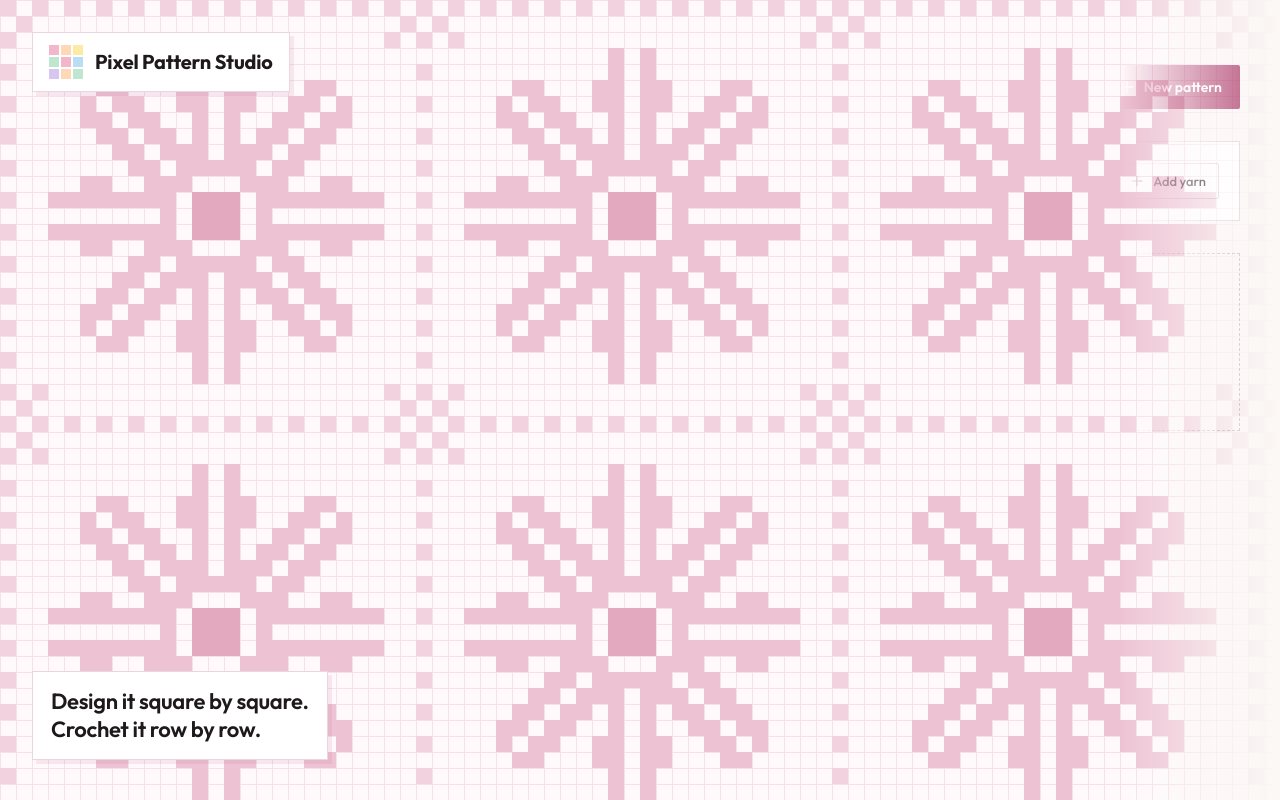
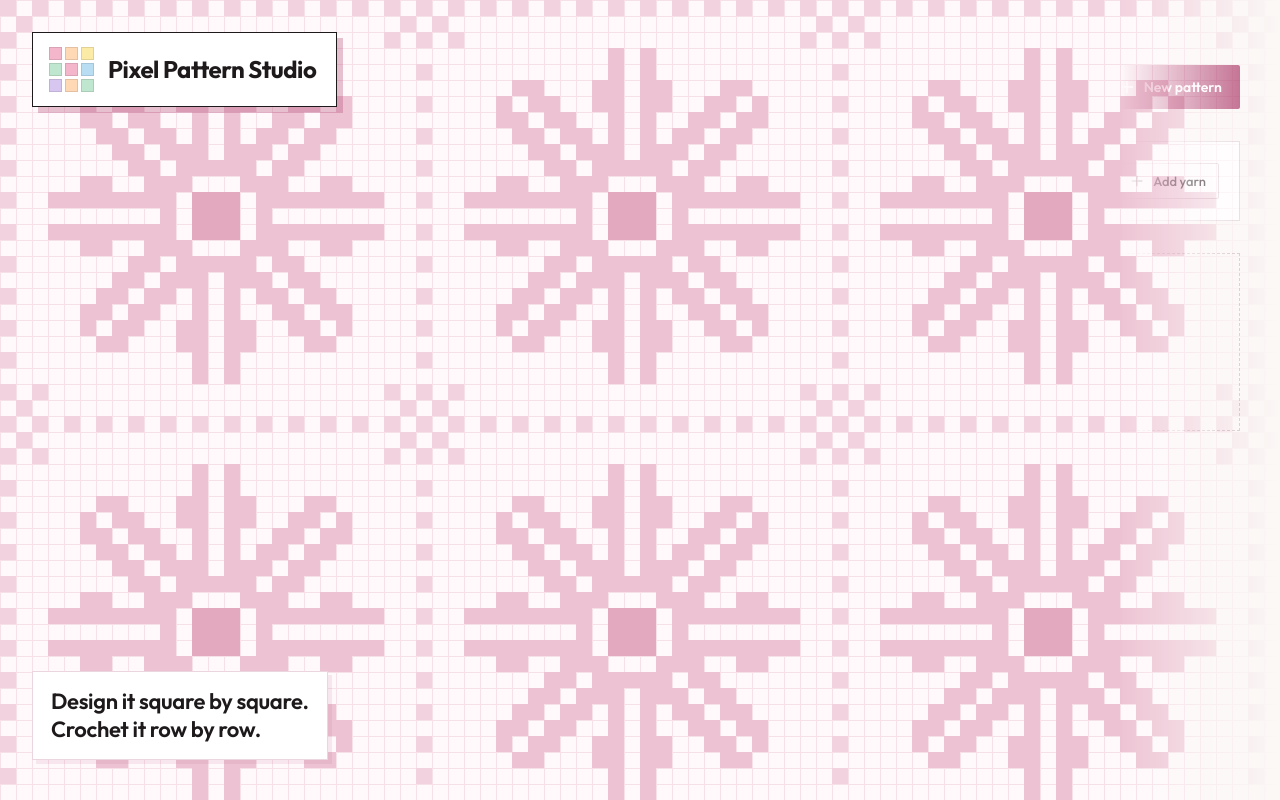
Before and after one commit to BalaciSofia/pixel-crochet-app, a Next.js app: page / in a window 1280 px wide. Both pictures are taken after a click on the button "Start". Built offline with nearby package versions, Linux system fonts and the light colour scheme; what @mui/material-nextjs would draw is missing.

Commit message:
make logo stand out more

```diff
--- a/app/components/Gallery/Gallery.module.css
+++ b/app/components/Gallery/Gallery.module.css
@@ -49,6 +49,12 @@
   background: var(--white);
   border: 1px solid #EBD5DE;
   box-shadow: var(--shadow-plate);
+}
+
+.logoPlate {
+  padding: 14px 20px 14px 16px;
+  border-color: var(--ink);
+  box-shadow: 6px 6px 0 rgba(178, 74, 116, 0.32);
 }
 
 .tagline {
--- a/app/components/Gallery/Gallery.tsx
+++ b/app/components/Gallery/Gallery.tsx
@@ -151,7 +151,7 @@ export default function Gallery({ onOpenProject }: Props) {
         {showWelcome && <Welcome visible={!entered} onStart={handleStart} />}
 
         <div className={styles.plates} aria-hidden={!entered}>
-          <div className={styles.plate}>
+          <div className={`${styles.plate} ${styles.logoPlate}`}>
             <Logo />
           </div>
           <p className={`${styles.plate} ${styles.tagline}`}>
--- a/app/components/shared/Logo/Logo.module.css
+++ b/app/components/shared/Logo/Logo.module.css
@@ -1,23 +1,24 @@
 .logo {
   display: inline-flex;
   align-items: center;
-  gap: 12px;
+  gap: 14px;
 }
 
 .mark {
   display: grid;
-  grid-template-columns: repeat(3, 10px);
-  gap: 2px;
+  grid-template-columns: repeat(3, 13px);
+  gap: 3px;
   flex: none;
 }
 
 .square {
-  width: 10px;
-  height: 10px;
+  width: 13px;
+  height: 13px;
+  box-shadow: inset 0 0 0 1px rgba(30, 26, 28, 0.12);
 }
 
 .wordmark {
-  font: 700 20px/1.2 var(--font-sans);
-  letter-spacing: -0.01em;
+  font: 700 24px/1.15 var(--font-sans);
+  letter-spacing: -0.02em;
   color: var(--ink);
 }
```
